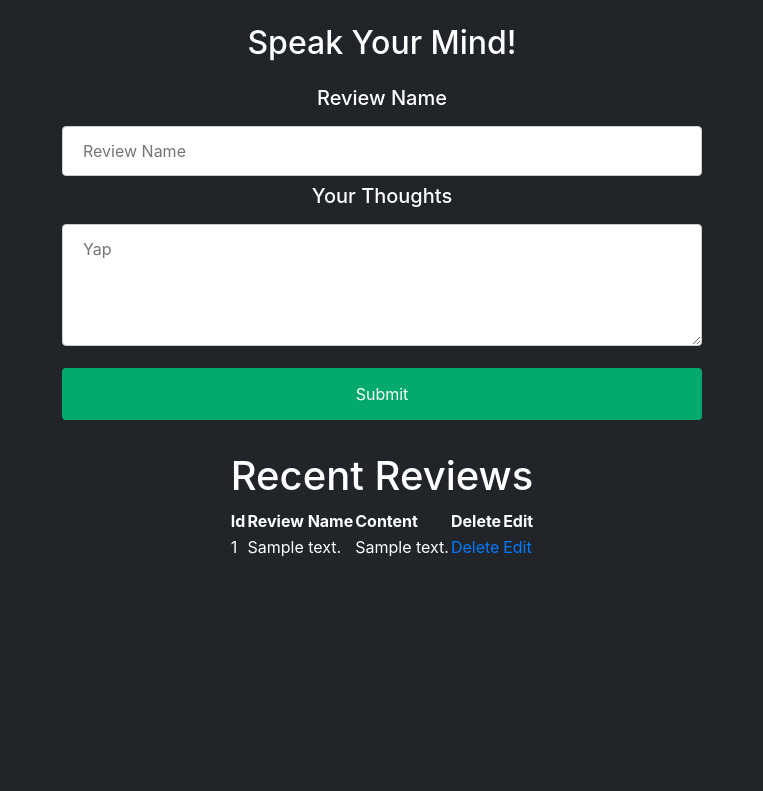
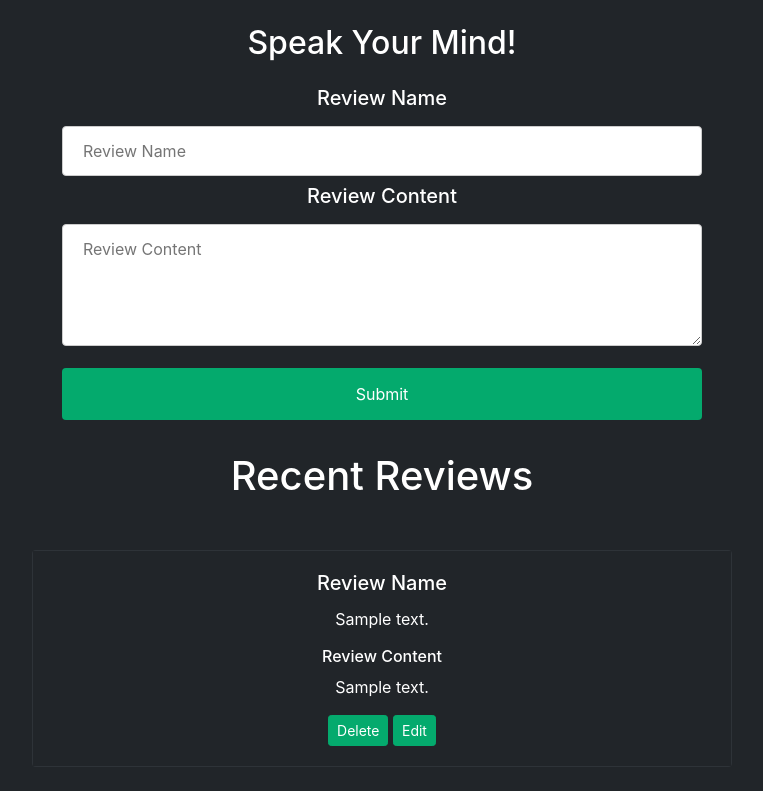
Before and after one commit to washingtonpanganai/Muscle-Freaks, a Flask app: page /review in a window 1280 px wide. Shown: the part 82-873 px from the top of the page, without its empty margins (258-1021 px from the left). Before the commit the page ends 639 px from the top, so only its background shows below. Run offline with Flask 3, Linux system fonts and the light colour scheme; tables that the repository leaves empty hold one stand-in row (values such as "Sample post").

Commit message:
Update review to have border

```diff
--- a/app.py
+++ b/app.py
@@ -70,7 +70,6 @@ def edit(id:int):
 
 if __name__ == "__main__":
     with app.app_context():
-        db.drop_all()
         db.create_all()
 
     app.run(debug=True)
--- a/static/style.css
+++ b/static/style.css
@@ -104,6 +104,7 @@ input[type=submit]:hover {
 .chat-Header {
   color: #ffffff;
   text-align: center;
+  margin-bottom: 50px;
 }
 
 .chat-table {
@@ -112,6 +113,25 @@ input[type=submit]:hover {
   margin-right: auto;
 }
 
+.review-block {
+  display: block;
+  margin-bottom: 40px;
+  padding-bottom: 20px;
+  border-bottom: 1px solid #444;
+}
+
+.btn-custom-green {
+  background-color: #04AA6D;
+  border-color: #04AA6D;
+  color: white;
+}
+
+.btn-custom-green:hover {
+  background-color: #45a049;
+  border-color: #45a049;
+  color: white;
+}
+
 .edit-background {
   background-color: #212529;
 }/*# sourceMappingURL=style.css.map */
--- a/static/style.scss
+++ b/static/style.scss
@@ -138,6 +138,7 @@ input[type=submit]:hover {
 .chat-Header {
   color: #ffffff;
   text-align: center;
+  margin-bottom: 50px;
 }
 
 .chat-table {
@@ -146,6 +147,25 @@ input[type=submit]:hover {
   margin-right: auto;
 }
 
+.review-block {
+  display: block;
+  margin-bottom: 40px;
+  padding-bottom: 20px;
+  border-bottom: 1px solid #444;
+}
+
+.btn-custom-green {
+  background-color: #04AA6D;
+  border-color: #04AA6D;
+  color: white;
+}
+
+.btn-custom-green:hover {
+  background-color: #45a049;
+  border-color: #45a049;
+  color: white;
+}
+
 .edit-background {
   background-color: #212529;
 }
--- a/templates/review.html
+++ b/templates/review.html
@@ -20,8 +20,8 @@
   <h5 class="reviewNameHeader">Review Name</h5>
   <input type="text" name ="review_title"placeholder="Review Name" class="reviewNameClass">
 
-  <h5 class="yapHeader">Your Thoughts</h5>
-  <textarea name ="review_content" rows="4" cols="50" placeholder="Yap" class="yapClass"></textarea>
+  <h5 class="yapHeader">Review Content</h5>
+  <textarea name ="review_content" rows="4" cols="50" placeholder="Review Content" class="yapClass"></textarea>
   <input type="submit" value="Submit">
 </form>
 
@@ -31,24 +31,61 @@
   Recent Reviews
 </h1>
 
-<table class="chat-table">
-  <thead>
-    <th>Id</th>
-    <th>Review Name</th>
-    <th>Content</th>
-    <th>Delete</th>
-    <th>Edit</th>
-  </thead>
-  {% for data in reviews %}
-  <tbody>
-    <td>{{data.id}}</td>
-    <td>{{data.reviewTitle}}</td>
+<!-- <table class="chat-table"> -->
+  <!-- <thead> -->
+    <!-- <th>Id</th> -->
+    <!-- <th>Review Name</th>
+    <th>Content</th> -->
+    <!-- <th>Delete</th>
+    <th>Edit</th> -->
+  <!-- </thead> -->
+  <!-- {% for data in reviews %}
+  <tbody class="review-block">
+    <tr>
+        <th>
+          Review Name
+        </th>
+    </tr>
+    <tr> -->
+    <!-- <td>{{data.id}}</td> -->
+    <!-- <td>{{data.reviewTitle}}</td>
+    </tr>
+    <tr>
+        <th>
+          Review Content
+        </th>
+    </tr>
+    <tr>
     <td>{{data.reviewContent}}</td>
+    </tr>
     <td><a href="/delete/{{data.id}}" type="button">Delete</a></td>
     <td><a href="/edit/{{data.id}}" type="button">Edit</a></td>
   </tbody>
   {% endfor%}
-</table>
+</table> -->
+
+<div class="container">
+  {% for data in reviews %}
+    <div class="card bg-dark text-white mb-4 shadow mx-auto" style="max-width: 700px;">
+      <div class="card-body">
+
+        <h5 class="card-title">Review Name</h5>
+        <p class="card-text">{{ data.reviewTitle }}</p>
+
+        <h6 class="mt-3">Review Content</h6>
+        <p class="card-text">{{ data.reviewContent }}</p>
+
+        <div class="mt-3">
+          <a href="/delete/{{ data.id }}" class="btn btn-custom-green btn-sm">Delete</a>
+          <a href="/edit/{{ data.id }}" class="btn btn-custom-green btn-sm">Edit</a>
+
+
+        </div>
+
+      </div>
+    </div>
+  {% endfor %}
+</div>
 </div>
 
 {% endblock %}
```
Also changed, not shown: 1 other file.
